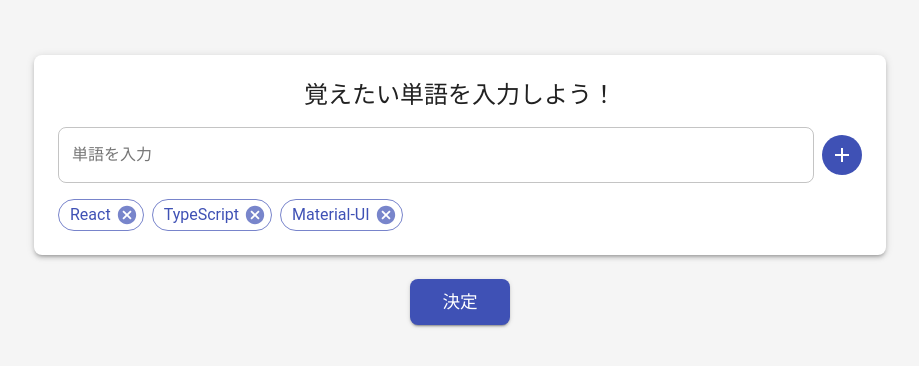
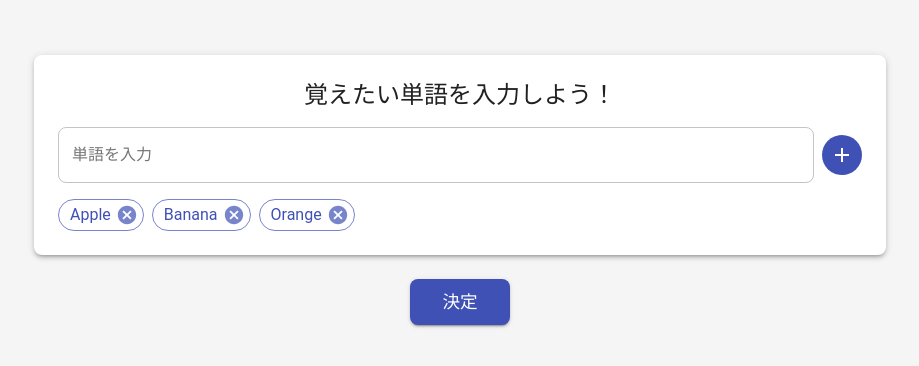
Before and after one commit to Hosi121/FlashReading, a React (Vite) app in the folder frontend/flashreading/: page /wordinput in a window 1280 px wide. Shown: the part 210-576 px from the top of the page, without its empty margins (180-1099 px from the left). Built offline with nearby package versions, Linux system fonts and the light colour scheme.

Commit message:
feat: demoに遷移するように変更

```diff
--- a/frontend/flashreading/src/vocabInput/vocabInputPage.tsx
+++ b/frontend/flashreading/src/vocabInput/vocabInputPage.tsx
@@ -10,6 +10,7 @@ import {
 import VocabInput from './vocabInput';
 import { sendChatMessage } from '../../services/chatService';
 import { ChatRequest, ChatResponse } from '../../types/chat';
+import { useNavigate } from 'react-router-dom'; // useNavigate をインポート
 
 interface Word {
   id: number;
@@ -19,11 +20,12 @@ interface Word {
 const VocabInputPage: React.FC = () => {
   const [currentWord, setCurrentWord] = useState<string>('');
   const [words, setWords] = useState<Word[]>([
-    { id: 1, text: 'React' },
-    { id: 2, text: 'TypeScript' },
-    { id: 3, text: 'Material-UI' }
+    { id: 1, text: 'Apple' },
+    { id: 2, text: 'Banana' },
+    { id: 3, text: 'Orange' }
   ]);
   const [isLoading, setIsLoading] = useState<boolean>(false);
+  const navigate = useNavigate(); // useNavigate を使用
 
   const handleWordInputChange = (e: React.ChangeEvent<HTMLInputElement>) => {
     setCurrentWord(e.target.value);
@@ -55,7 +57,11 @@ const VocabInputPage: React.FC = () => {
 
       const response: ChatResponse = await sendChatMessage(chatRequest);
       console.log('バックエンドからの応答:', response);
-      // TODO: レスポンス処理（例：状態更新、画面遷移など）
+
+      // ここで /demo ページに遷移し、応答を渡す
+      navigate('/demo', { state: { sentences: response.choices[0].message.content.split('. ') } });
+      // 応答を文ごとに分割して配列として渡す
+
     } catch (error) {
       console.error('エラーが発生しました:', error);
       // TODO: エラーハンドリング（例：エラーメッセージ表示）
```
